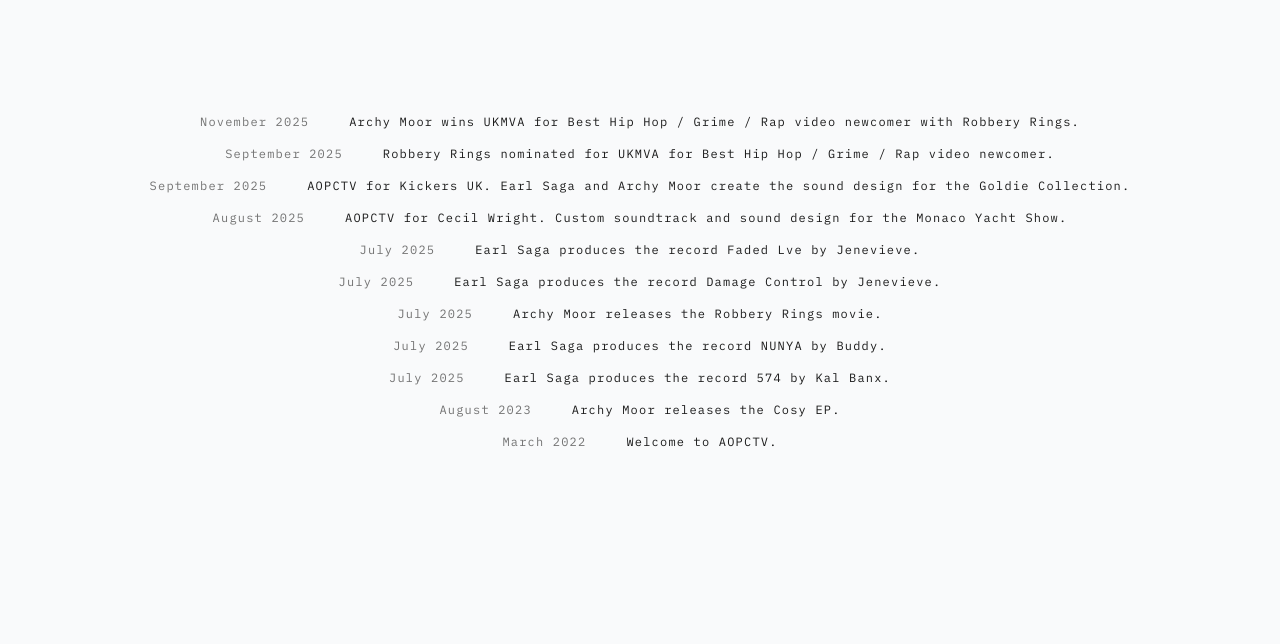
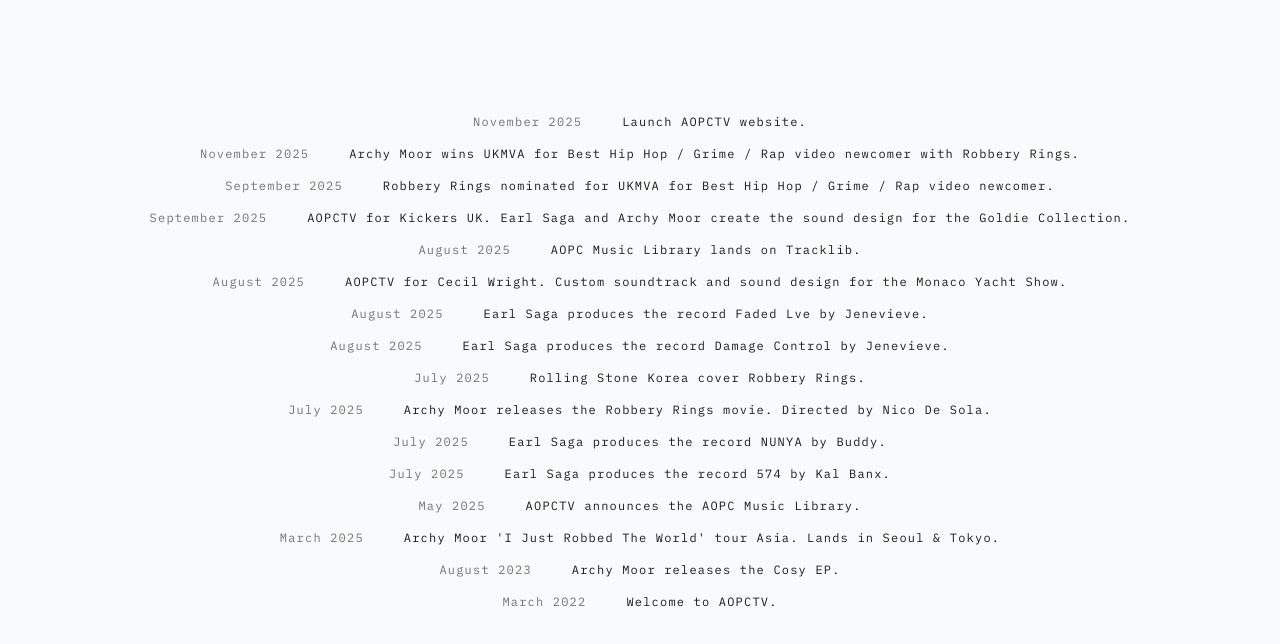
Before and after one commit to maettiya/aopctv, a website: page index.html in a window 1280 px wide. Shown: the part 78-722 px from the top of the page. Drawn offline with nearby package versions, Linux system fonts and the light colour scheme.

Commit message:
Update site content

```diff
--- a/index.html
+++ b/index.html
@@ -66,6 +66,16 @@
     <section class="mt-12 sm:mt-16">
       <div class="flex flex-col gap-4 text-xs items-center w-full">
 
+                <!-- AOPCTV SITE -->
+        <div class="w-full flex flex-col items-center">
+          <div class="work-row flex items-center gap-4 sm:gap-10 whitespace-normal sm:whitespace-nowrap">
+            <span class="tracking-widest text-neutral-500 whitespace-nowrap">November 2025</span>
+            <p class="tracking-widest">
+              Launch AOPCTV website.
+            </p>
+          </div>
+        </div>
+
         <!-- UKMVA WIN -->
         <div class="w-full flex flex-col items-center">
           <div class="work-row flex items-center gap-4 sm:gap-10 whitespace-normal sm:whitespace-nowrap">
@@ -75,6 +85,7 @@
             </a>
           </div>
         </div>
+        <!-- END UKMVA WIN -->
 
 
         <!-- UKMVA NOMINATION -->
@@ -87,7 +98,6 @@
           </div>
         </div>
 
-
         <!-- KICKERS -->
         <div class="w-full flex flex-col items-center">
           <div class="work-row flex items-center gap-4 sm:gap-10 whitespace-normal sm:whitespace-nowrap">
@@ -98,6 +108,16 @@
           </div>
         </div>
 
+        <!-- TRACKLIB ANNOUNCEMENT -->
+        <div class="w-full flex flex-col items-center">
+          <div class="work-row flex items-center gap-4 sm:gap-10 whitespace-normal sm:whitespace-nowrap">
+            <span class="tracking-widest text-neutral-500 whitespace-nowrap">August 2025</span>
+            <a href="https://www.tracklib.com/sounds/sample-packs/tape-drums-vol1_earl-saga" target="_blank" class="hover:underline tracking-widest">
+              AOPC Music Library lands on Tracklib.
+            </a>
+          </div>
+        </div>
+        <!-- END TRACKLIB ANNOUNCEMENT -->
 
         <!-- CECIL WRIGHT — MONACO YACHT SHOW -->
         <div class="w-full flex flex-col items-center">
@@ -117,11 +137,10 @@
         </div>
         <!-- END CECIL WRIGHT -->
 
-
         <!-- JENEVIEVE — FADED LVE -->
         <div class="w-full flex flex-col items-center">
           <div class="work-row flex items-center gap-4 sm:gap-10 whitespace-normal sm:whitespace-nowrap">
-            <span class="tracking-widest text-neutral-500 whitespace-nowrap">July 2025</span>
+            <span class="tracking-widest text-neutral-500 whitespace-nowrap">August 2025</span>
             <button onclick="toggleProject('project-faded')" class="hover:underline tracking-widest">
               Earl Saga produces the record Faded Lve by Jenevieve.
             </button>
@@ -143,7 +162,7 @@
         <!-- JENEVIEVE — DAMAGE CONTROL -->
         <div class="w-full flex flex-col items-center">
           <div class="work-row flex items-center gap-4 sm:gap-10 whitespace-normal sm:whitespace-nowrap">
-            <span class="tracking-widest text-neutral-500 whitespace-nowrap">July 2025</span>
+            <span class="tracking-widest text-neutral-500 whitespace-nowrap">August 2025</span>
             <button onclick="toggleProject('project-damage')" class="hover:underline tracking-widest">
               Earl Saga produces the record Damage Control by Jenevieve.
             </button>
@@ -160,13 +179,23 @@
           </div>
         </div>
 
+        <!-- ROLLING STONE KOREA -->
+        <div class="w-full flex flex-col items-center">
+          <div class="work-row flex items-center gap-4 sm:gap-10 whitespace-normal sm:whitespace-nowrap">
+            <span class="tracking-widest text-neutral-500 whitespace-nowrap">July 2025</span>
+            <a href="https://rollingstone.co.kr/music/music-news/22693" target="_blank" class="hover:underline tracking-widest">
+              Rolling Stone Korea cover Robbery Rings.
+            </a>
+          </div>
+        </div>
+        <!-- END ROLLING STONE KOREA -->
 
         <!-- ARCHY MOOR — ROBBERY RINGS -->
         <div class="w-full flex flex-col items-center">
           <div class="work-row flex items-center gap-4 sm:gap-10 whitespace-normal sm:whitespace-nowrap">
             <span class="tracking-widest text-neutral-500 whitespace-nowrap">July 2025</span>
             <button onclick="toggleProject('project-robbery')" class="hover:underline tracking-widest">
-              Archy Moor releases the Robbery Rings movie.
+              Archy Moor releases the Robbery Rings movie. Directed by Nico De Sola.
             </button>
           </div>
 
@@ -222,6 +251,33 @@
           </div>
         </div>
 
+                <!-- AOPC MUSIC LIBRARY ANNOUNCEMENT -->
+        <div class="w-full flex flex-col items-center">
+          <div class="work-row flex items-center gap-4 sm:gap-10 whitespace-normal sm:whitespace-nowrap">
+            <span class="tracking-widest text-neutral-500 whitespace-nowrap">May 2025</span>
+            <p class="tracking-widest">
+              AOPCTV announces the AOPC Music Library.
+            </p>
+          </div>
+        </div>
+        <!-- END AOPC MUSIC LIBRARY ANNOUNCEMENT -->
+
+                <!-- ARCHY MOOR — ASIA TOUR -->
+        <div class="w-full flex flex-col items-center">
+          <div class="work-row flex items-center gap-4 sm:gap-10 whitespace-normal sm:whitespace-nowrap">
+            <span class="tracking-widest text-neutral-500 whitespace-nowrap">March 2025</span>
+            <button onclick="toggleProject('project-asia-tour')" class="hover:underline tracking-widest">
+              Archy Moor 'I Just Robbed The World' tour Asia. Lands in Seoul & Tokyo.
+            </button>
+          </div>
+
+          <div id="project-asia-tour" class="overflow-hidden max-h-0 transition-all duration-500 ease-in-out w-full max-w-3xl">
+            <div class="mt-4 sm:mt-6 rounded-lg shadow overflow-hidden">
+                <img src="asia-tour.jpg" class="w-full h-auto object-contain">
+            </div>
+          </div>
+        </div>
+
 
         <!-- ARCHY MOOR — COSY EP -->
         <div class="w-full flex flex-col items-center">
@@ -234,7 +290,7 @@
             </a>
           </div>
         </div>
-
+        <!-- END ARCHY MOOR — COSY EP -->
 
         <!-- Welcome -->
         <div class="w-full flex flex-col items-center">
```
Also changed, not shown: public/asia-tour.jpg (added).
